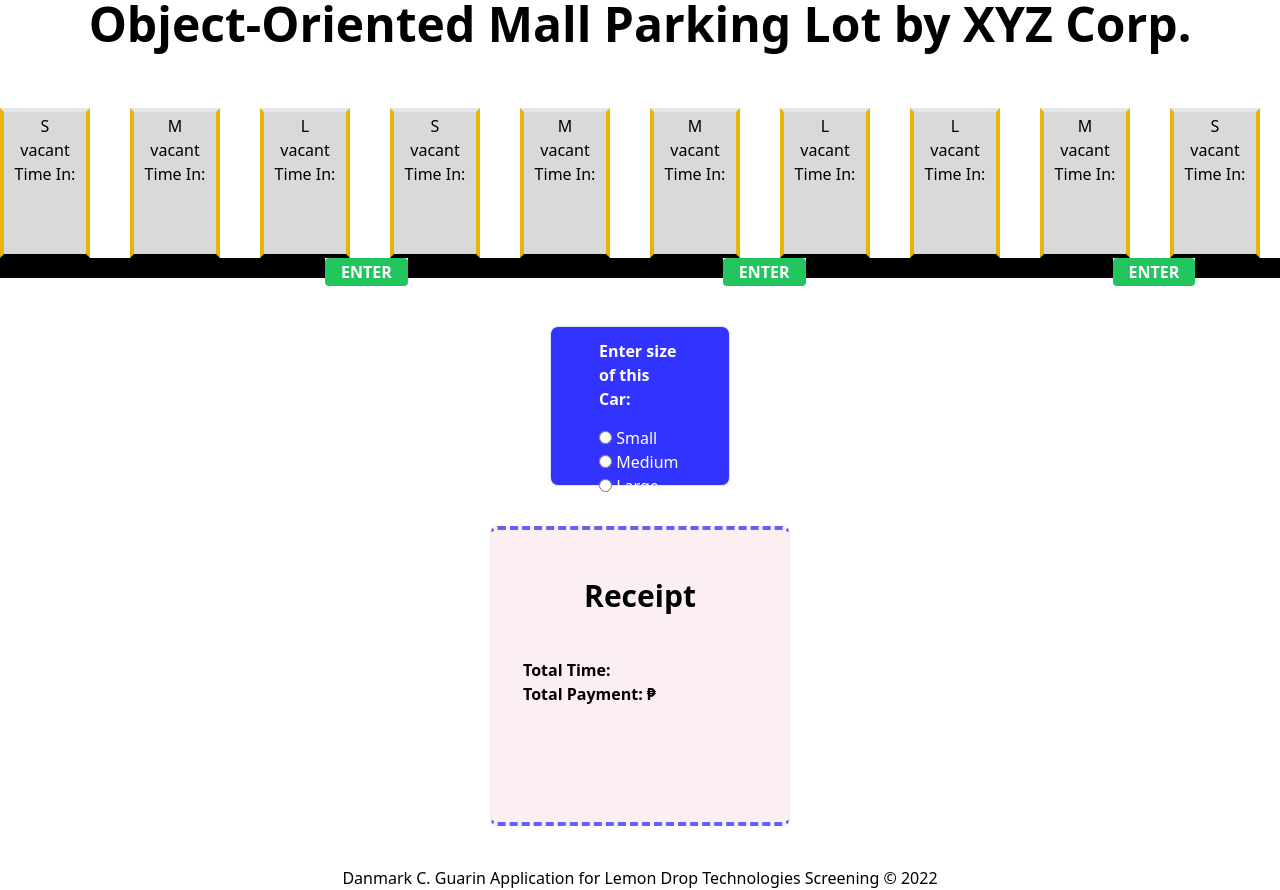
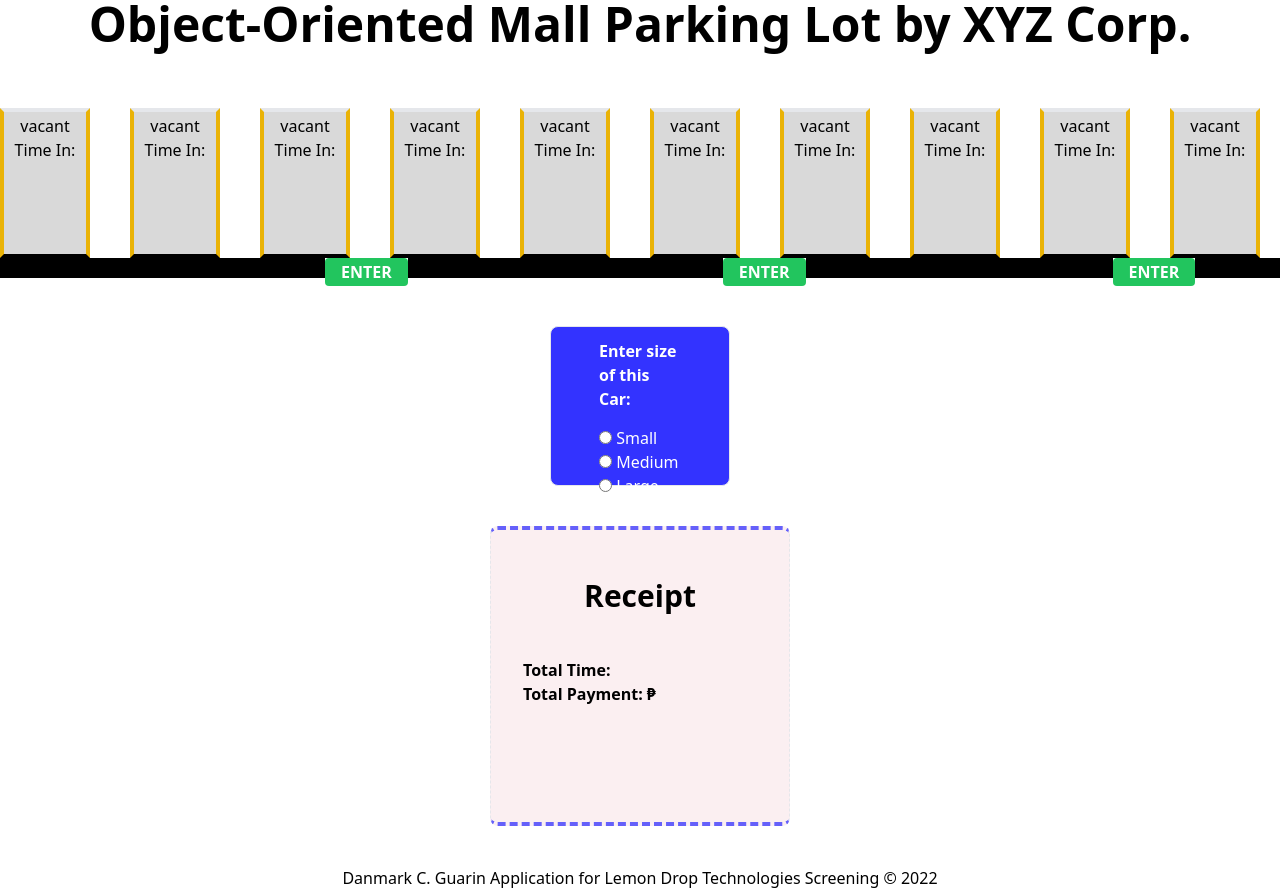
Before and after one commit to dmguarin/react-parking-lot-for-lemon-drop-technologies, a React (Create React App) app: page / in a window 1280 px wide. Shown: the top 890 px of the page. Built offline with nearby package versions, Linux system fonts and the light colour scheme.

Commit message:
Temporary removal of parking size label

```diff
--- a/src/components/Parking.jsx
+++ b/src/components/Parking.jsx
@@ -4,7 +4,7 @@ const Parking = (props) => {
     return (
         <div>
             <div className={props.status === 'occupied' ? 'bg-[#0000FF]/80 mr-10 w-[90px] h-[150px] border py-0.5 text-center border-4 border-x-yellow-500 border-b-black' : 'bg-[#D9D9D9] mr-10 w-[90px] h-[150px] border py-0.5 text-center border-4 border-x-yellow-500 border-b-black'}>
-                <h2>{props.size}</h2>
+                {/* <h2>{props.size}</h2> */}
                 <h2>{props.status}</h2>
                 <h2>Time In: {props.timeString}</h2>
                 <button className={props.status === 'occupied' ? 'font-bold py-0.5 px-4 rounded bg-red-500 text-white hover:bg-yellow-300' : 'hidden'} onClick={() => props.onChecked(props.id)}>EXIT</button>
```
